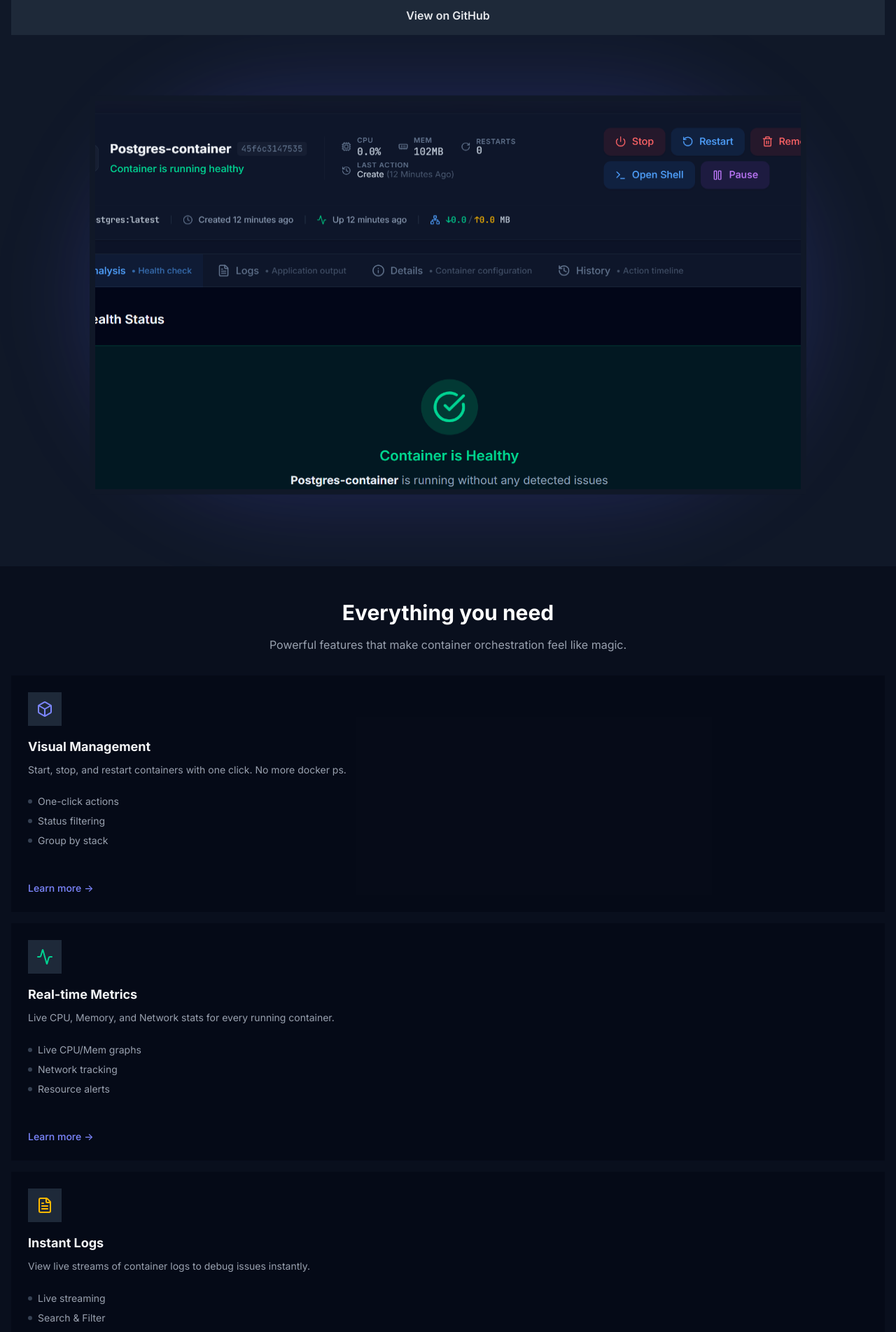
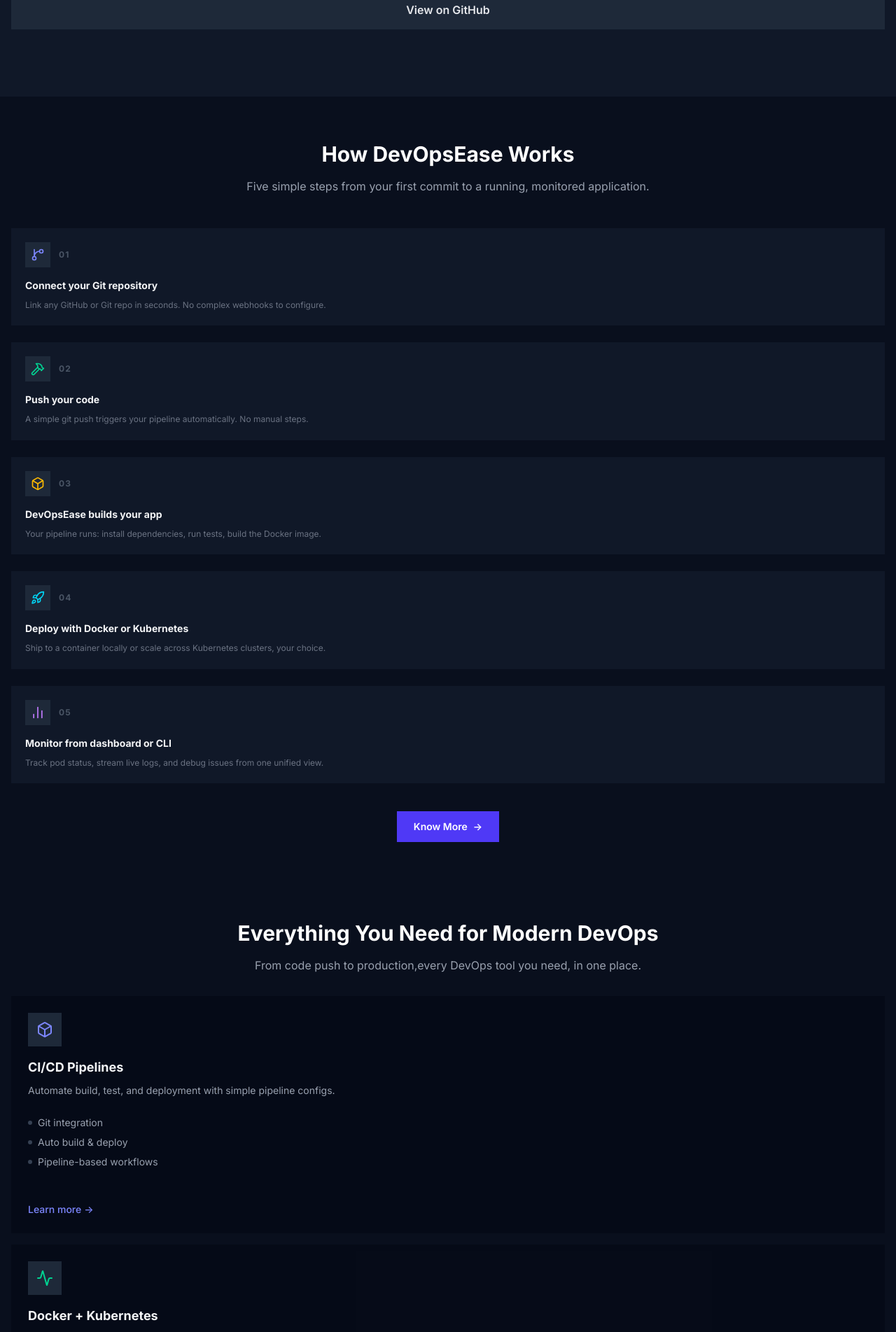
Before and after one commit to mamun0193/devopsease, a React (Vite) app in the folder dashboard/: page / in a window 1280 px wide. Shown: the part 500-2403 px from the top of the page at 70% size. Built offline with nearby package versions, Linux system fonts and the light colour scheme; no server answers.

Commit message:
feat: update the landing page according to updated application structure

```diff
--- a/dashboard/src/components/LandingLayout.tsx
+++ b/dashboard/src/components/LandingLayout.tsx
@@ -31,6 +31,12 @@
               >
                 Home
               </Link>
+              <a
+                href="/#about"
+                className={`text-sm font-medium transition-colors ${location.hash === '#about' ? 'text-white' : 'text-gray-400 hover:text-white'}`}
+              >
+                About
+              </a>
               <a
                 href="/#features"
                 className={`text-sm font-medium transition-colors ${location.hash === '#features' ? 'text-white' : 'text-gray-400 hover:text-white'}`}
--- a/dashboard/src/pages/LandingPage.tsx
+++ b/dashboard/src/pages/LandingPage.tsx
@@ -1,7 +1,7 @@
 import React, { useEffect } from 'react';
 import { motion } from 'framer-motion';
 import { Link, useLocation } from 'react-router-dom';
-import { Box, Activity, Terminal, FileText, Check } from 'lucide-react';
+import { Box, Activity, Terminal, FileText, Check, GitBranch, Hammer, Rocket, BarChart2 } from 'lucide-react';
 import { LandingLayout } from '../components/LandingLayout';
 
 import { useAuth } from '../context/AuthContext';
@@ -24,6 +24,39 @@
         transition: { duration: 0.5 }
     }
 };
+
+const HOW_IT_WORKS_STEPS = [
+    {
+        icon: <GitBranch className="w-5 h-5 text-indigo-400" />,
+        step: '01',
+        title: 'Connect your Git repository',
+        description: 'Link any GitHub or Git repo in seconds. No complex webhooks to configure.',
+    },
+    {
+        icon: <Hammer className="w-5 h-5 text-emerald-400" />,
+        step: '02',
+        title: 'Push your code',
+        description: 'A simple git push triggers your pipeline automatically. No manual steps.',
+    },
+    {
+        icon: <Box className="w-5 h-5 text-amber-400" />,
+        step: '03',
+        title: 'DevOpsEase builds your app',
+        description: 'Your pipeline runs: install dependencies, run tests, build the Docker image.',
+    },
+    {
+        icon: <Rocket className="w-5 h-5 text-cyan-400" />,
+        step: '04',
+        title: 'Deploy with Docker or Kubernetes',
+        description: 'Ship to a container locally or scale across Kubernetes clusters, your choice.',
+    },
+    {
+        icon: <BarChart2 className="w-5 h-5 text-purple-400" />,
+        step: '05',
+        title: 'Monitor from dashboard or CLI',
+        description: 'Track pod status, stream live logs, and debug issues from one unified view.',
+    },
+];
 
 export const LandingPage: React.FC = () => {
     const { isAuthenticated } = useAuth();
@@ -57,14 +90,18 @@
                         </motion.div>
 
                         <motion.h1 variants={itemVariants} className="text-5xl md:text-7xl font-bold tracking-tight text-white mb-6">
-                            Docker Management, <br />
+                            From Code to Production{' '}
                             <span className="text-transparent bg-clip-text bg-gradient-to-r from-indigo-400 to-cyan-400">
                                 Simplified.
                             </span>
                         </motion.h1>
 
-                        <motion.p variants={itemVariants} className="text-xl text-gray-400 max-w-2xl mx-auto mb-10 leading-relaxed">
-                            Stop wrestling with the CLI. Manage, monitor, and scale your containers from a beautiful, real-time dashboard designed for developers.
+                        <motion.p variants={itemVariants} className="text-xl text-gray-400 max-w-2xl mx-auto mb-4 leading-relaxed">
+                            DevOpsEase automates your entire workflow from Git push to deployment. Build, test, deploy, and monitor applications using CI/CD, Docker, Kubernetes, and a powerful CLI.
+                        </motion.p>
+
+                        <motion.p variants={itemVariants} className="text-base text-gray-500 mb-10">
+                            No complex setup. No DevOps headache.
                         </motion.p>
 
                         <motion.div variants={itemVariants} className="flex flex-col sm:flex-row gap-4 justify-center items-center">
@@ -92,65 +129,95 @@
                                 View on GitHub
                             </a>
                         </motion.div>
-
-                        {/* Dashboard Preview (Mockup) */}
-                        <motion.div variants={itemVariants} className="mt-20 relative mx-auto max-w-5xl">
-                            <div className="absolute inset-0 bg-indigo-500/20 blur-3xl -z-10 rounded-full" />
-                            <div className="bg-gray-900 border border-gray-800 rounded-2xl p-2 shadow-2xl backdrop-blur-xl rotate-x-12 perspective-1000">
-                                <div className="bg-gray-950 rounded-xl overflow-hidden aspect-[16/9] relative grid place-items-center border border-gray-800/50 group">
-                                    <img
-                                        src="/image.png"
-                                        alt="DevOpsEase Dashboard"
-                                        className="w-full h-full object-cover"
-                                    />
-                                    <div className="absolute inset-0 bg-gradient-to-t from-gray-900/20 via-transparent to-transparent pointer-events-none" />
-                                </div>
-                            </div>
-                        </motion.div>
                     </motion.div>
                 </div>
             </section>
 
+            {/* How It Works Section */}
+            <section id="about" className="py-16 bg-gray-950/50 border-y border-gray-800/50">
+                <div className="max-w-7xl mx-auto px-4 sm:px-6 lg:px-8">
+                    <div className="text-center mb-12">
+                        <h2 className="text-3xl font-bold text-white mb-4">How DevOpsEase Works</h2>
+                        <p className="text-gray-400 max-w-xl mx-auto">
+                            Five simple steps from your first commit to a running, monitored application.
+                        </p>
+                    </div>
+
+                    <div className="grid grid-cols-1 sm:grid-cols-2 lg:grid-cols-5 gap-6">
+                        {HOW_IT_WORKS_STEPS.map((s, i) => (
+                            <div key={i} className="relative flex flex-col items-start p-5 bg-gray-900 border border-gray-800 rounded-2xl hover:border-gray-700 transition-colors">
+                                <div className="flex items-center gap-3 mb-4">
+                                    <div className="w-9 h-9 bg-gray-800 rounded-lg flex items-center justify-center flex-shrink-0">
+                                        {s.icon}
+                                    </div>
+                                    <span className="text-xs font-bold text-gray-600 tracking-widest">{s.step}</span>
+                                </div>
+                                <h3 className="text-sm font-bold text-gray-100 mb-2">{s.title}</h3>
+                                <p className="text-gray-500 text-xs leading-relaxed">{s.description}</p>
+                            </div>
+                        ))}
+                    </div>
+
+                    <div className="text-center mt-10">
+                        <Link
+                            to="/about"
+                            className="inline-flex items-center gap-2 px-6 py-3 bg-indigo-600 hover:bg-indigo-700 text-white text-sm font-semibold rounded-xl shadow-lg shadow-indigo-500/30 hover:shadow-indigo-500/50 hover:-translate-y-0.5 transition-all"
+                        >
+                            Know More
+                            <span>→</span>
+                        </Link>
+                    </div>
+                </div>
+            </section>
+
             {/* Features Grid */}
-            <section id="features" className="py-12 bg-gray-950/50 border-y border-gray-800/50">
+            <section id="features" className="py-12 bg-gray-950/50 border-b border-gray-800/50">
                 <div className="max-w-7xl mx-auto px-4 sm:px-6 lg:px-8">
                     <div className="text-center mb-8">
-                        <h2 className="text-3xl font-bold text-white mb-4">Everything you need</h2>
+                        <h2 className="text-3xl font-bold text-white mb-4">Everything You Need for Modern DevOps</h2>
                         <p className="text-gray-400 max-w-2xl mx-auto">
-                            Powerful features that make container orchestration feel like magic.
+                            From code push to production,every DevOps tool you need, in one place.
                         </p>
                     </div>
 
                     <div className="grid grid-cols-1 md:grid-cols-2 lg:grid-cols-4 gap-4">
                         <FeatureCard
                             icon={<Box className="w-6 h-6 text-indigo-400" />}
-                            title="Visual Management"
-                            description="Start, stop, and restart containers with one click. No more docker ps."
-                            features={['One-click actions', 'Status filtering', 'Group by stack']}
+                            title="CI/CD Pipelines"
+                            description="Automate build, test, and deployment with simple pipeline configs."
+                            features={['Git integration', 'Auto build & deploy', 'Pipeline-based workflows']}
                         />
                         <FeatureCard
                             icon={<Activity className="w-6 h-6 text-emerald-400" />}
-                            title="Real-time Metrics"
-                            description="Live CPU, Memory, and Network stats for every running container."
-                            features={['Live CPU/Mem graphs', 'Network tracking', 'Resource alerts']}
+                            title="Docker + Kubernetes"
+                            description="Run containers locally or scale with Kubernetes clusters."
+                            features={['Cluster & namespace control', 'Scaling (replicas)', 'Service & ingress support']}
                         />
                         <FeatureCard
                             icon={<FileText className="w-6 h-6 text-amber-400" />}
-                            title="Instant Logs"
-                            description="View live streams of container logs to debug issues instantly."
-                            features={['Live streaming', 'Search & Filter', 'Download history']}
+                            title="Observability"
+                            description="Track logs, monitor pods, and debug issues instantly."
+                            features={['Logs & status tracking', 'Health monitoring', 'Debug instantly']}
                         />
                         <FeatureCard
                             icon={<Terminal className="w-6 h-6 text-cyan-400" />}
-                            title="Exec Console"
-                            description="Direct terminal access to your containers from the browser."
-                            features={['Full TTY support', 'Secure connection', 'Multiple sessions']}
+                            title="CLI + Dashboard"
+                            description="Control everything from terminal or UI... Your choice."
+                            features={['Simple commands', 'Full control from terminal', 'Beginner-friendly UI']}
                         />
+                    </div>
+
+                    <div className="text-center mt-10">
+                        <Link
+                            to="/features"
+                            className="inline-flex items-center gap-2 px-6 py-3 bg-indigo-600 hover:bg-indigo-700 text-white text-sm font-semibold rounded-xl shadow-lg shadow-indigo-500/30 hover:shadow-indigo-500/50 hover:-translate-y-0.5 transition-all"
+                        >
+                            Explore Features
+                            <span>→</span>
+                        </Link>
                     </div>
                 </div>
             </section>
-
-            {/* Pricing Section */}
             <section id="pricing" className="py-16">
                 <div className="max-w-7xl mx-auto px-4 sm:px-6 lg:px-8">
                     <div className="text-center mb-8">
@@ -162,8 +229,14 @@
                         <PricingCard
                             title="Free"
                             price="₹0"
-                            description="Perfect for hobbyists"
-                            features={['Max 2 Containers', 'Basic Rate Limits', 'Community Support']}
+                            description="Perfect for getting started"
+                            features={[
+                                '2 containers · 1 CPU core',
+                                '512 MB RAM · 1 GB storage (ephemeral)',
+                                'Basic CI/CD pipelines',
+                                'Docker builds & deployments',
+                                'Community support',
+                            ]}
                             footer={
                                 <div className="flex flex-col gap-3 w-full">
                                     <a
@@ -188,7 +261,15 @@
                             price="₹199"
                             isPopular
                             description="For serious developers"
-                            features={['Max 10 Containers', 'Higher Rate Limits', 'Priority Support', '7-Day Log Retention']}
+                            features={[
+                                '10 containers · 4 CPU cores',
+                                '4 GB RAM · 10 GB storage (persistent)',
+                                'Advanced CI/CD pipelines',
+                                'Kubernetes deployments',
+                                'Secrets management',
+                                '7-day log retention',
+                                'Priority support',
+                            ]}
                             highlight
                             footer={
                                 <Link
@@ -201,9 +282,16 @@
                         />
                         <PricingCard
                             title="Premium"
-                            price="₹299"
-                            description="Power users & teams"
-                            features={['Max 20 Containers', 'Highest Rate Limits', 'Dedicated Support', '30-Day Log Retention']}
+                            price="₹399"
+                            description="For teams and scale"
+                            features={[
+                                '20 containers · 8 CPU cores',
+                                '16 GB RAM · 25 GB storage (persistent)',
+                                'Multi-cluster Kubernetes',
+                                'Full observability (pods, logs)',
+                                '30-day log retention',
+                                'Dedicated support',
+                            ]}
                             footer={
                                 <button className="w-full py-3 rounded-xl font-semibold bg-gray-800 hover:bg-gray-700 text-gray-200 transition-all">
                                     Contact Sales
@@ -217,7 +305,7 @@
     );
 };
 
-// Sub-components for cleaner code
+// Sub-components
 const FeatureCard: React.FC<{ icon: React.ReactNode, title: string, description: string, features: string[] }> = ({ icon, title, description, features }) => (
     <div className="p-6 bg-gray-950/50 border border-gray-800 rounded-3xl hover:bg-gray-900 transition-colors h-full flex flex-col">
         <div className="w-12 h-12 bg-gray-800 rounded-lg flex items-center justify-center mb-4">
@@ -253,13 +341,13 @@
     footer: React.ReactNode,
     highlight?: boolean
 }> = ({ title, price, features, description, isPopular, footer, highlight }) => (
-    <div className={`p-6 rounded-3xl border flex flex-col relative ${highlight ? 'bg-gray-900 border-indigo-500/50 shadow-2xl shadow-indigo-500/10' : 'bg-gray-950/50 border-gray-800'}`}>
+    <div className={`p-4 rounded-3xl border flex flex-col relative ${highlight ? 'bg-gray-900 border-indigog-500/50 shadow-2xl shadow-indigo-500/10' : 'bg-gray-950/50 border-gray-800'}`}>
         {isPopular && (
             <div className="absolute top-0 left-1/2 -translate-x-1/2 -translate-y-1/2 px-3 py-1 bg-indigo-600 text-white text-xs font-bold rounded-full uppercase tracking-wide">
                 Most Popular
             </div>
         )}
-        <div className="mb-6">
+        <div className="mb-4">
             <h3 className="text-lg font-semibold text-gray-300 mb-1">{title}</h3>
             <div className="flex items-baseline gap-1">
                 <span className="text-3xl font-bold text-white">{price}</span>
@@ -268,7 +356,7 @@
             <p className="text-gray-400 text-sm mt-1">{description}</p>
         </div>
 
-        <ul className="space-y-3 mb-6 flex-grow">
+        <ul className="space-y-2 mb-4 flex-grow">
             {features.map((feature, i) => (
                 <li key={i} className="flex items-center gap-3 text-gray-300 text-sm">
                     <div className={`p-1 rounded-full ${highlight ? 'bg-indigo-500/20 text-indigo-400' : 'bg-gray-800 text-gray-400'}`}>
```
